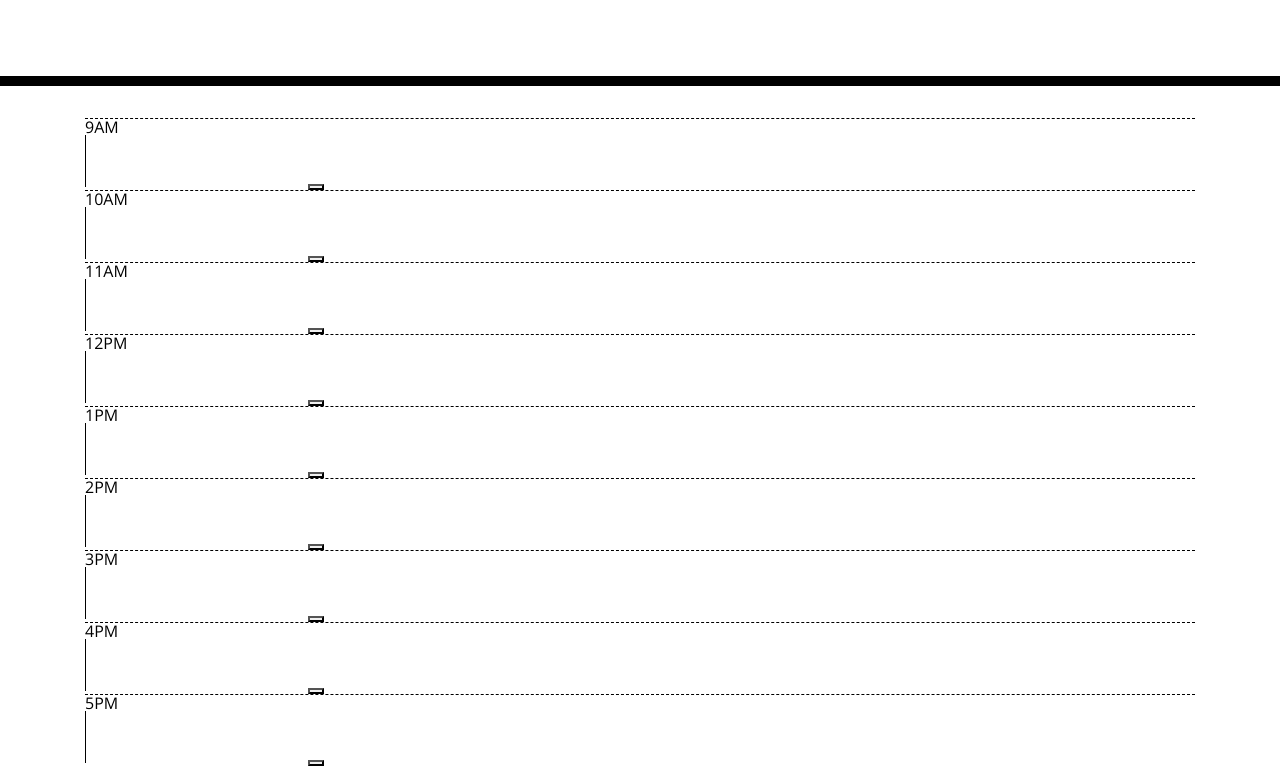
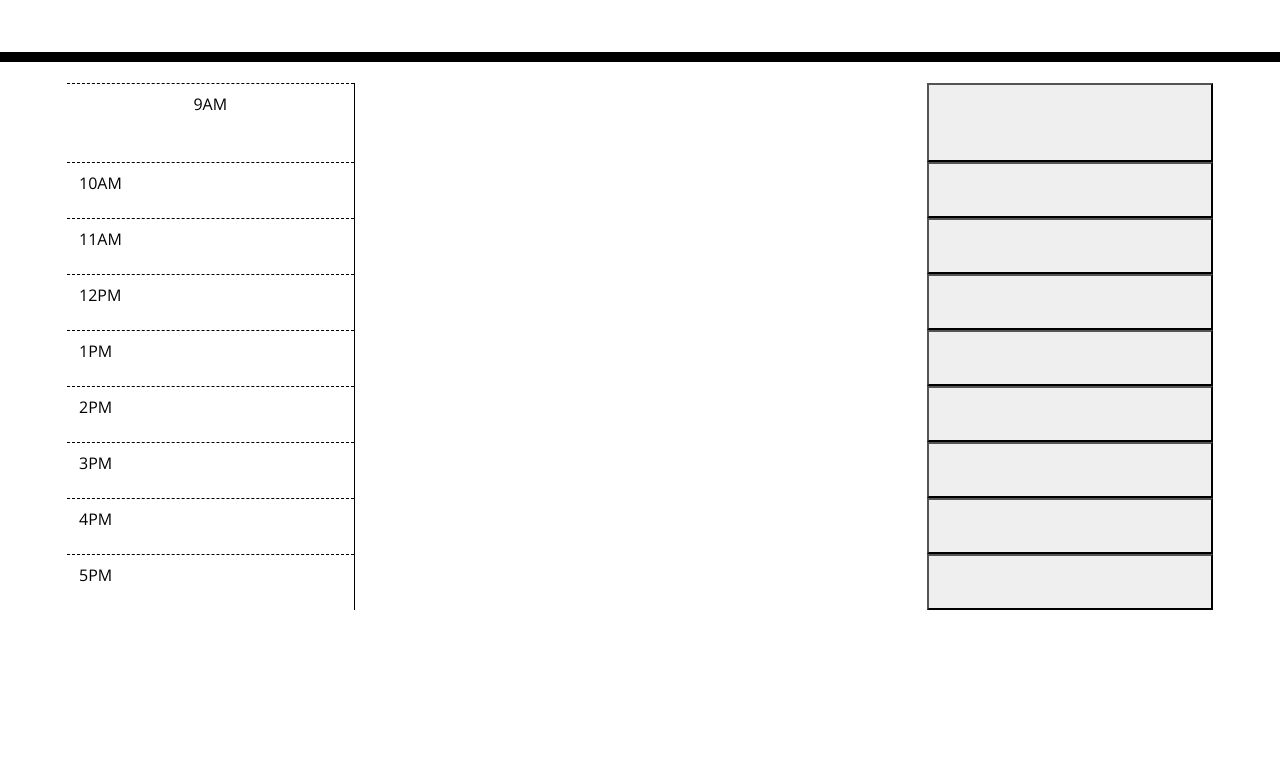
Before and after one commit to jermeewinn/weekly-planner, a website: page index.html in a window 1280 px wide. Shown: the part 182-950 px from the top of the page. After the commit the page ends 800 px from the top, so only its background shows below. Drawn offline with nearby package versions, Linux system fonts and the light colour scheme.

Commit message:
modified css bulma import into index.html

```diff
--- a/index.html
+++ b/index.html
@@ -15,6 +15,7 @@
       crossorigin="anonymous"
     />
     <link href="https://fonts.googleapis.com/css?family=Open+Sans&display=swap"rel="stylesheet"/>
+    <link rel="stylesheet" href="https://cdn.jsdelivr.net/npm/bulma@0.9.3/css/bulma.min.css">
     <link rel="stylesheet" href="./assets/style.css" />
     <title>Work Day Scheduler</title>
   </head>
@@ -27,57 +28,57 @@
     </header>
     <div class="container">
       <!-- Timeblocks go here -->
-      <div class="columns">
+      <div class="columns row time-block">
         <div class="column is-one-quarter hour">9AM</div>
-        <textarea class="column is one-half description"></textarea>
+        <textarea class="column is-one-half description"></textarea>
         <button class="column is-one-quarter"></button>
       </div>
 
       <div class="columns">
         <div class="column is-one-quarter hour">10AM</div>
-        <textarea class="column is one-half description"></textarea>
+        <textarea class="column is-one-half description"></textarea>
         <button class="column is-one-quarter"></button>
       </div>
 
       <div class="columns">
         <div class="column is-one-quarter hour">11AM</div>
-        <textarea class="column is one-half description"></textarea>
+        <textarea class="column is-one-half description"></textarea>
         <button class="column is-one-quarter"></button>
       </div>
 
       <div class="columns">
         <div class="column is-one-quarter hour">12PM</div>
-        <textarea class="column is one-half description"></textarea>
+        <textarea class="column is-one-half description"></textarea>
         <button class="column is-one-quarter"></button>
       </div>
 
       <div class="columns">
         <div class="column is-one-quarter hour">1PM</div>
-        <textarea class="column is one-half description"></textarea>
+        <textarea class="column is-one-half description"></textarea>
         <button class="column is-one-quarter"></button>
       </div>
 
       <div class="columns">
         <div class="column is-one-quarter hour">2PM</div>
-        <textarea class="column is one-half description"></textarea>
+        <textarea class="column is-one-half description"></textarea>
         <button class="column is-one-quarter"></button>
       </div>
 
       <div class="columns">
         <div class="column is-one-quarter hour">3PM</div>
-        <textarea class="column is one-half description"></textarea>
+        <textarea class="column is-one-half description"></textarea>
         <button class="column is-one-quarter"></button>
       </div>
 
       <div class="columns">
         <div class="column is-one-quarter hour">4PM</div>
-        <textarea class="column is one-half description"></textarea>
+        <textarea class="column is-one-half description"></textarea>
         <button class="column is-one-quarter"></button>
       </div>
 
       <div class="columns">
         <div class="column is-one-quarter hour">5PM</div>
-        <textarea class="column is one-half description"></textarea>
+        <textarea class="column is-one-half description"></textarea>
         <button class="column is-one-quarter"></button>
       </div>
     </div>
```
